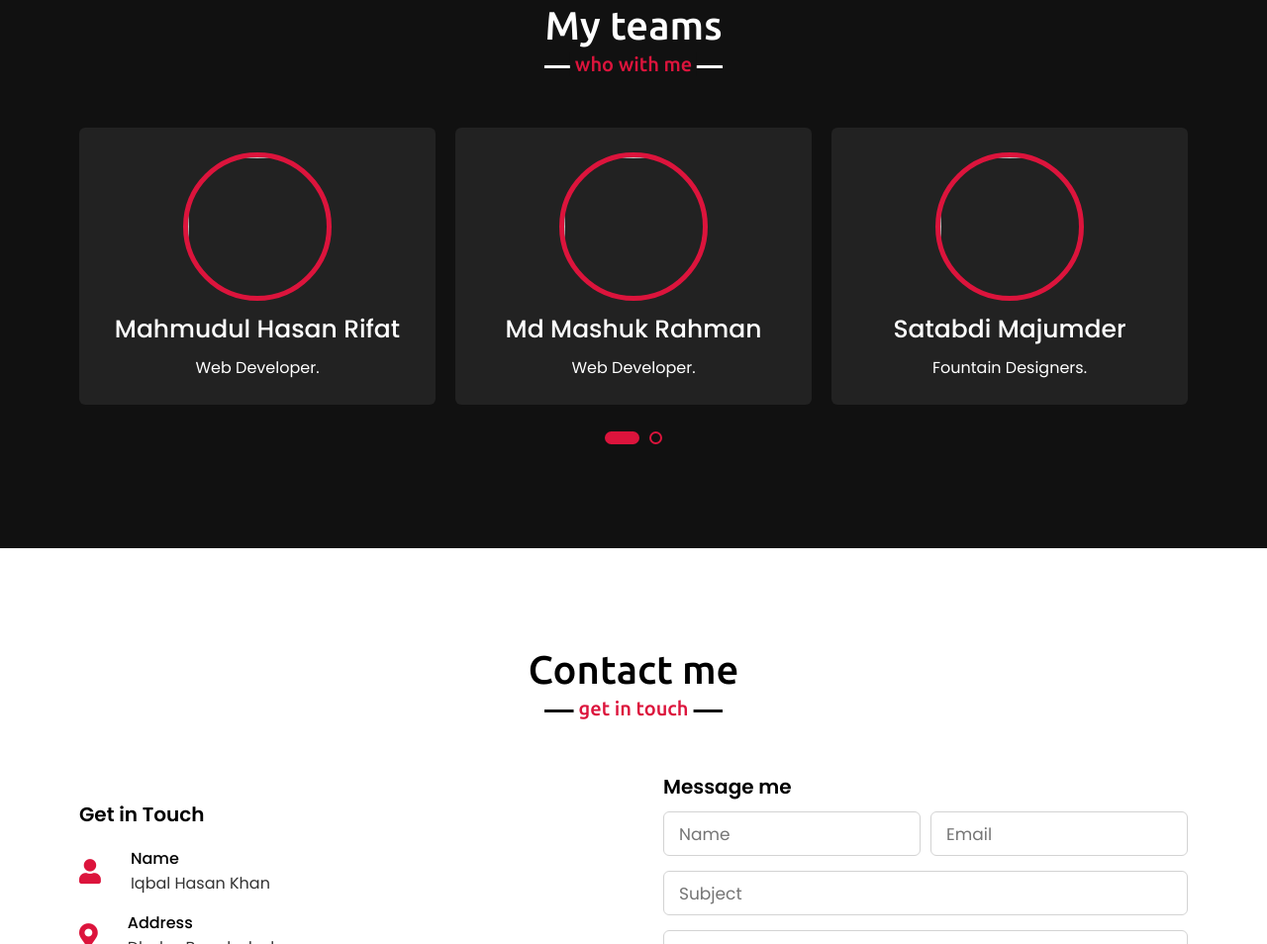
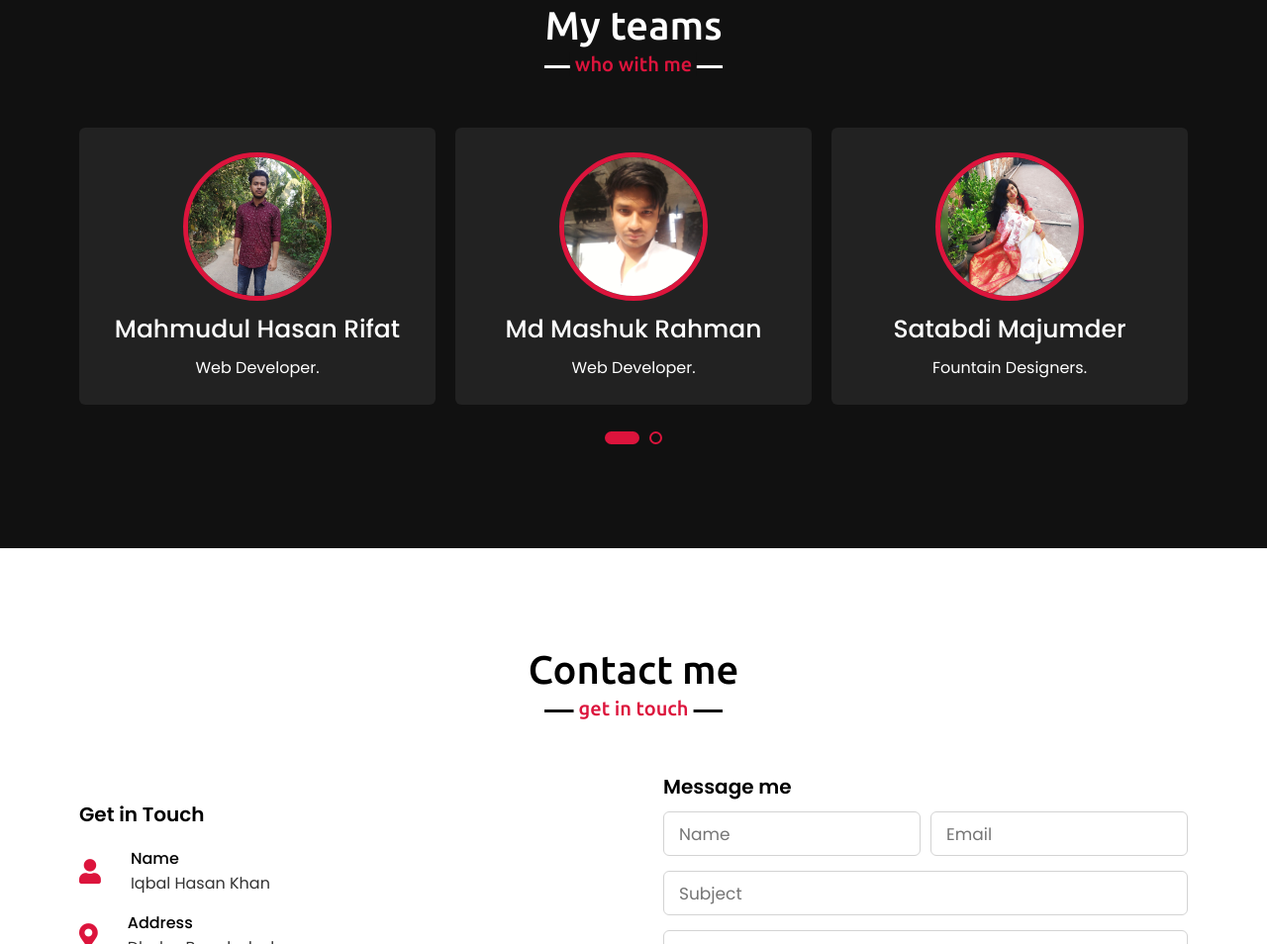
Before and after one commit to iqbalhasankhan/portfolio, a plain HTML site: page index.html in a window 1280 px wide. Shown: the part 3163-4117 px from the top of the page at 99% size. Drawn offline with nearby package versions, Linux system fonts and the light colour scheme; files whose address does not match are found by name.

Commit message:
Update index.html

```diff
--- a/index.html
+++ b/index.html
@@ -232,28 +232,28 @@ learn and improve.</p>
                 </div>
                 <div class="card">
                     <div class="box">
-                        <img src="images/p2.jpg" alt="">
+                        <img src="p2.jpg" alt="">
                         <div class="text">Mahmudul Hasan Rifat</div>
                         <p>Web Developer.</p>
                     </div>
                 </div>
                 <div class="card">
                     <div class="box">
-                        <img src="images/p3.jpg" alt="">
+                        <img src="p3.jpg" alt="">
                         <div class="text">Md Mashuk Rahman</div>
                         <p>Web Developer.</p>
                     </div>
                 </div>
                 <div class="card">
                     <div class="box">
-                        <img src="images/p4.jpg" alt="">
+                        <img src="p4.jpg" alt="">
                         <div class="text">Satabdi Majumder</div>
                         <p>Fountain Designers.</p>
                     </div>
                 </div>
                 <div class="card">
                     <div class="box">
-                        <img src="images/p5.jpg" alt="">
+                        <img src="p5.jpg" alt="">
                         <div class="text">Kowshique Roy</div>
                         <p>Fountend and Backend Developer.</p>
                     </div>
```
